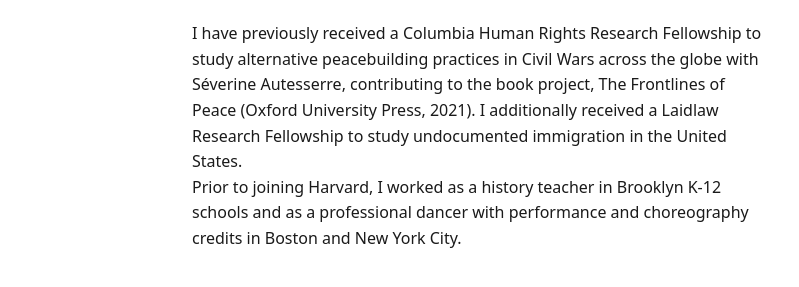
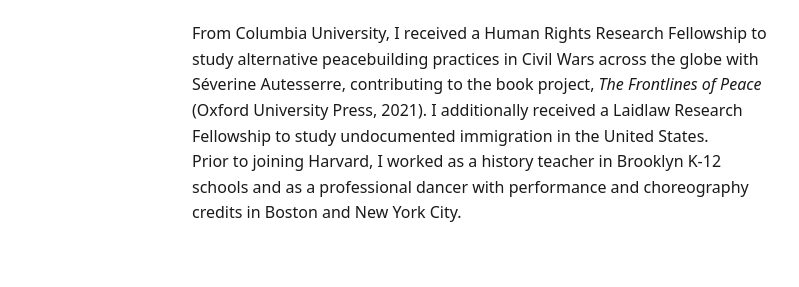
Before and after one commit to mcraig9/mcraig9.github.io, a plain HTML site: page index.html in a window 1280 px wide. Shown: the part 467-754 px from the top of the page, without its empty margins (240-1039 px from the left). Drawn offline with nearby package versions, Linux system fonts and the light colour scheme.

Commit message:
Update index.html

```diff
--- a/index.html
+++ b/index.html
@@ -50,10 +50,11 @@
                     I am a PhD student in Government and Social Policy, and a Graduate Fellow with the Center for American Political Studies. My research in race and ethnic politics focuses on intergroup contact, inequality, migration, and multi-ethnic communities. Currently, I am interested in the intersection of education policy and political participation. I hold a BA in Political Science and Philosophy from Columbia University, and have completed a year of study in Philosophy, Politics, and Economics at the University of Oxford.
                 </p>
                 <p>
-                I have previously received a Columbia Human Rights Research Fellowship to study alternative peacebuilding practices in Civil Wars across the globe with Séverine Autesserre, contributing to the book project, The Frontlines of Peace (Oxford University Press, 2021). I additionally received a Laidlaw Research Fellowship to study undocumented immigration in the United States.
+                From Columbia University, I received a Human Rights Research Fellowship to study alternative peacebuilding practices in Civil Wars across the globe with Séverine Autesserre, contributing to the book project, <em>The Frontlines of Peace</em> (Oxford University Press, 2021). I additionally received a Laidlaw Research Fellowship to study undocumented immigration in the United States.
                 </p>
                 <p>
-                Prior to joining Harvard, I worked as a history teacher in Brooklyn K-12 schools and as a professional dancer with performance and choreography credits in Boston and New York City.</p>
+                Prior to joining Harvard, I worked as a history teacher in Brooklyn K-12 schools and as a professional dancer with performance and choreography credits in Boston and New York City.
+                </p>
             </div>
         </div>
 
```
